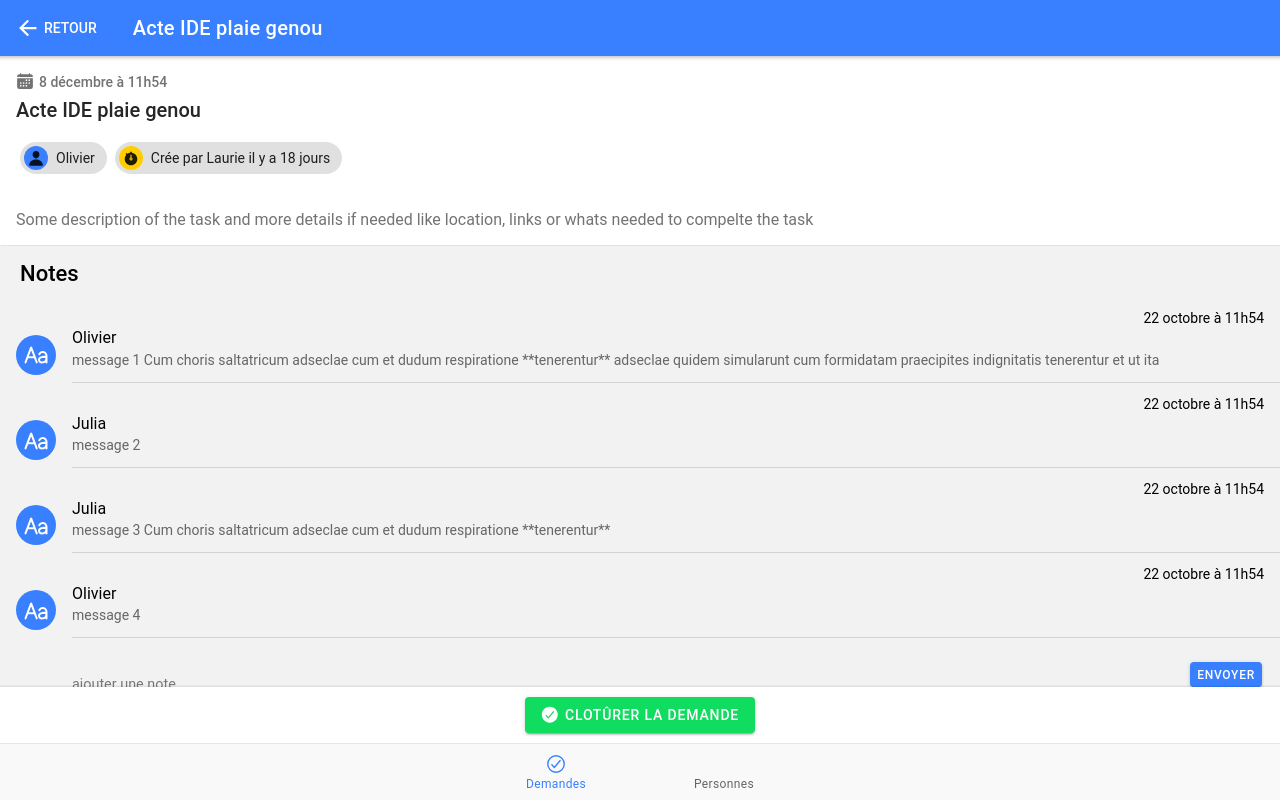
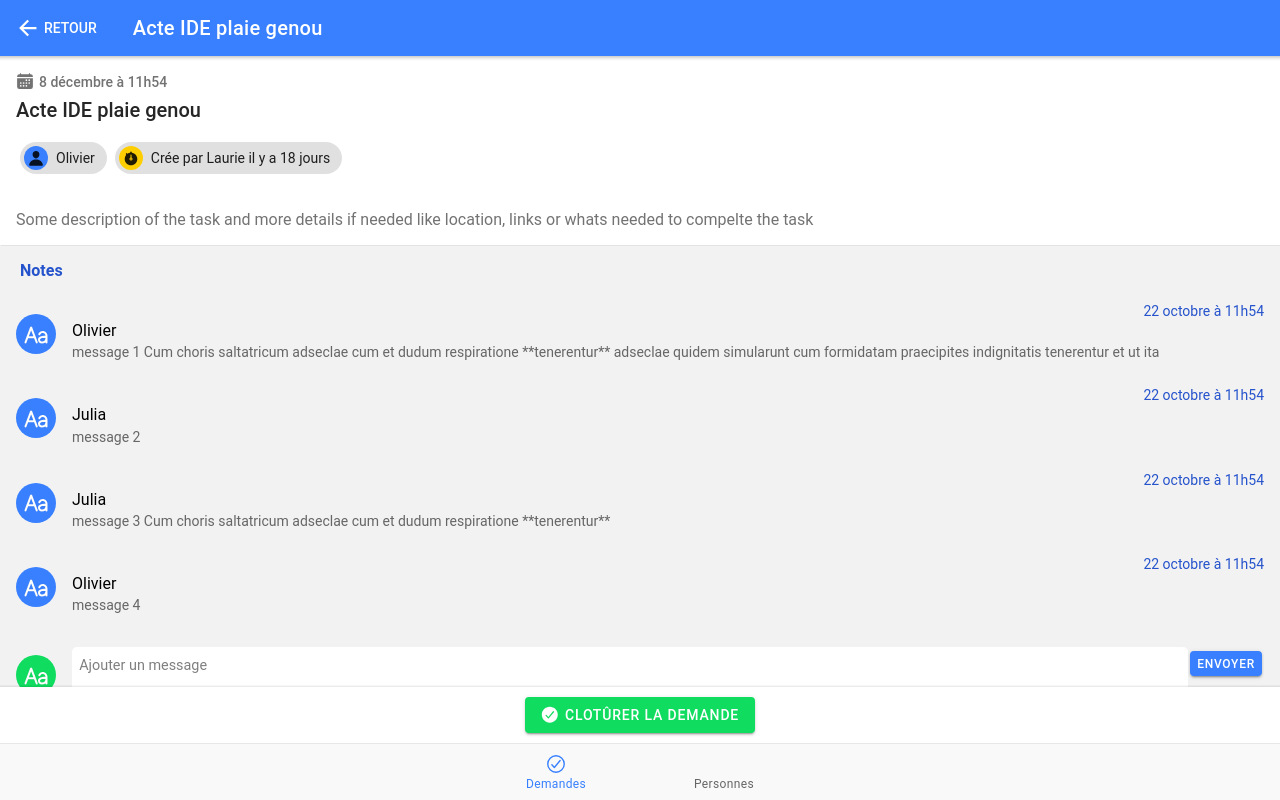
Before and after one commit to SocialGouv/maraudes-app, a React (Create React App) app: page /tasks/1 in a window 1280 px wide. Built offline with nearby package versions, Linux system fonts and the light colour scheme; the HTML template or start-up script is replaced by a standard one.

Commit message:
lists cosmetics

```diff
--- a/src/components/AvatarItem.tsx
+++ b/src/components/AvatarItem.tsx
@@ -45,11 +45,11 @@ const AvatarItem = ({
 }) => {
   const history = useHistory();
   return (
-    <IonItem {...props} onClick={onClick}>
+    <IonItem {...props} onClick={onClick} lines="none">
       <IonAvatar
         slot="start"
         style={{
-          alignSelf: "end",
+          alignSelf: "baseline",
           marginTop: "1.5em",
           background: "var(--ion-color-primary)"
         }}
--- a/src/components/Comments.tsx
+++ b/src/components/Comments.tsx
@@ -64,16 +64,16 @@ const Comments = () => (
         }}
       />
     ))}
-    <IonItem style={{ marginTop: 20 }}>
+    <IonItem style={{ marginTop: 20 }} lines="none">
       <IonAvatar
         slot="start"
-        style={{ alignSelf: "end", background: "var(--ion-color-success)" }}
+        style={{ alignSelf: "baseline", background: "var(--ion-color-success)" }}
       >
         <TextIcon />
       </IonAvatar>
-      <IonTextarea
+      <IonTextarea class="comment"
         style={{ fontSize: "0.9em", height: 100 }}
-        placeholder="ajouter une note"
+        placeholder="Ajouter un message"
       />
       <IonButton color="primary">Envoyer</IonButton>
     </IonItem>
--- a/src/components/PersonPicker.tsx
+++ b/src/components/PersonPicker.tsx
@@ -45,7 +45,7 @@ type PeoplePickerProps = {
 const PeoplePicker = ({ onClick }: PeoplePickerProps) => (
   <React.Fragment>
     {persons.map(entry => (
-      <IonItem key={entry.id} detail button onClick={() => onClick(entry)}>
+      <IonItem key={entry.id} detail button onClick={() => onClick(entry)} lines="none">
         <IonAvatar slot="start" style={{ background: "#3880ff" }}>
           <IonIcon
             icon={person}
--- a/src/theme.css
+++ b/src/theme.css
@@ -1,9 +1,15 @@
 :root {
-
   --ion-font-family: "Raleway", "Roboto", "Helvetica Neue", sans-serif;
   --ion-background-color: #F2F2F2;
   --ion-tab-bar-background: #F9F9F9;
   --ion-toolbar-background: #FFF;
+}
+
+
+h3 {
+  font-size: 1em;
+  font-weight: 700;
+  color: #2553CC;
 }
 
 
@@ -14,20 +20,28 @@
   box-shadow: 1px 0 1px #999;
 }
 
+.comment {
+  background: #FFF;
+  border-radius: 5px;
+  padding: 0 .5em;
+  margin: 0 0 2em;
+}
 
 /*
 .title-md {
   font-weight: 700;
 }
+h2 {
+  font-weight: 700;
+}
+
+
 
 
 .item-label {
   background: #FFF;
 }
 
-h2 {
-  font-weight: 700;
-}
 
 h3 {
   font-size: 16px;
@@ -35,9 +49,4 @@ h3 {
   color: #2553CC;
 }
 
-.comment {
-  background: #FFF;
-  border-radius: 5px;
-  padding: 0 .5em;
-  margin: 0 0 2em;
-}*/
+*/
```
